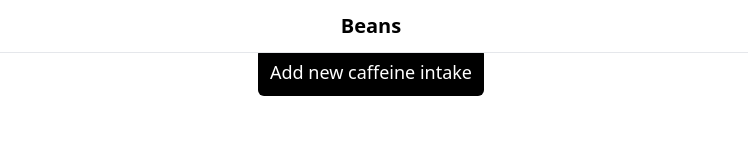
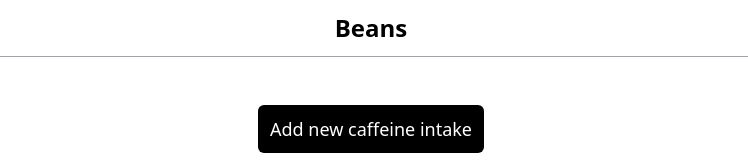
Before and after one commit to heftymouse/caffex, a Svelte app: page / in a window 1280 px wide. Shown: the top 160 px of the page, without its empty margins (269-1017 px from the left). Built offline with nearby package versions, Linux system fonts and the light colour scheme.

Commit message:
emergency header fix

```diff
--- a/src/App.css
+++ b/src/App.css
@@ -3,5 +3,5 @@
 @tailwind utilities;
 
 .main-header {
-    @apply text-xl fixed inset-x-0 top-0 p-3 text-center font-semibold bg-white border-b border-gray-200;
+    @apply w-full p-3 text-center text-2xl font-semibold border-b border-gray-400;
 }
--- /dev/null
+++ b/src/Onboarding.svelte
@@ -0,0 +1,7 @@
+<script lang="ts">
+
+</script>
+
+<div class="flex flex-col items-center">
+    <h1 class="text-xl font-semibold">First, we need to know some info about you.</h1>
+</div>
```
